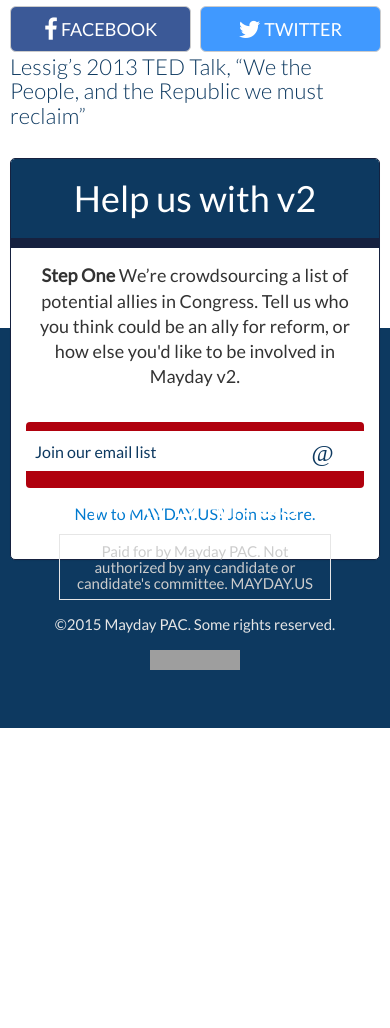
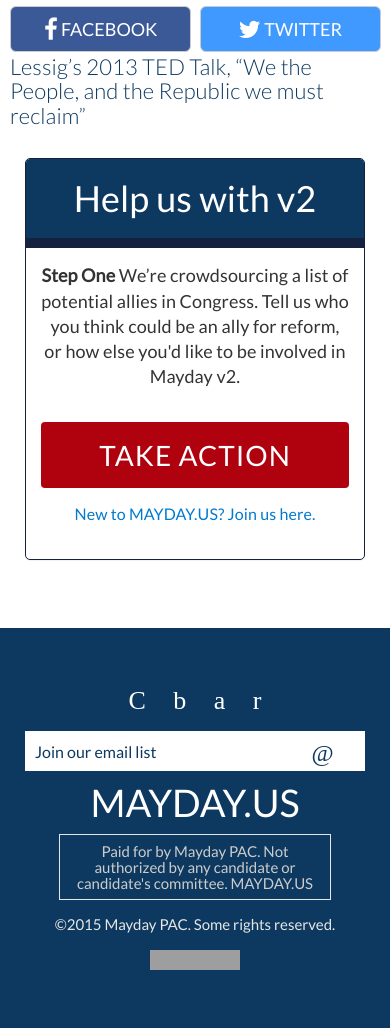
Before and after one commit to MayOneUS/mayday-2.0-frontend, a Jekyll site: the page built from videos.html, in a window 390 px wide. Shown: the part 2504-3532 px from the top of the page. Built offline with Jekyll 4.4.1, drawn with Linux system fonts in a browser that asks for light colours; nearby versions of some CDN libraries; some web fonts are replaced; before the commit the page ends 3232 px from its top, so only the background shows below that; grey boxes are pictures that could not be loaded.

Commit message:
bottom fixed up

```diff
--- a/_sass/_layout.scss
+++ b/_sass/_layout.scss
@@ -609,6 +609,7 @@
   .footer-push {
     height: 300px;
     clear: both;
+    content: '';
   }
   @include phone{
     line-height: 1.7em;
--- a/faq.html
+++ b/faq.html
@@ -253,6 +253,6 @@
 <!--   </div> -->
 
 </div>
-
+<div class="footer-push"></div>
 
 {% include panel_action_modal.html %}
--- a/team_and_board.html
+++ b/team_and_board.html
@@ -232,5 +232,6 @@
     </div>
   </div>
 </div>
+<div class="footer-push"></div>
 
 {% include panel_action_modal.html %}
--- a/videos.html
+++ b/videos.html
@@ -284,7 +284,7 @@
     </div>
 
     <div class="row">
-      <div class="row col-md-4 bottom-signup">
+      <div class="col-md-4 bottom-signup">
         {% include panel_action.html %}
       </div>
     </div>
@@ -292,4 +292,6 @@
 
 </div>
 
+<div class="footer-push"></div>
+
 {% include panel_action_modal.html %}
```
